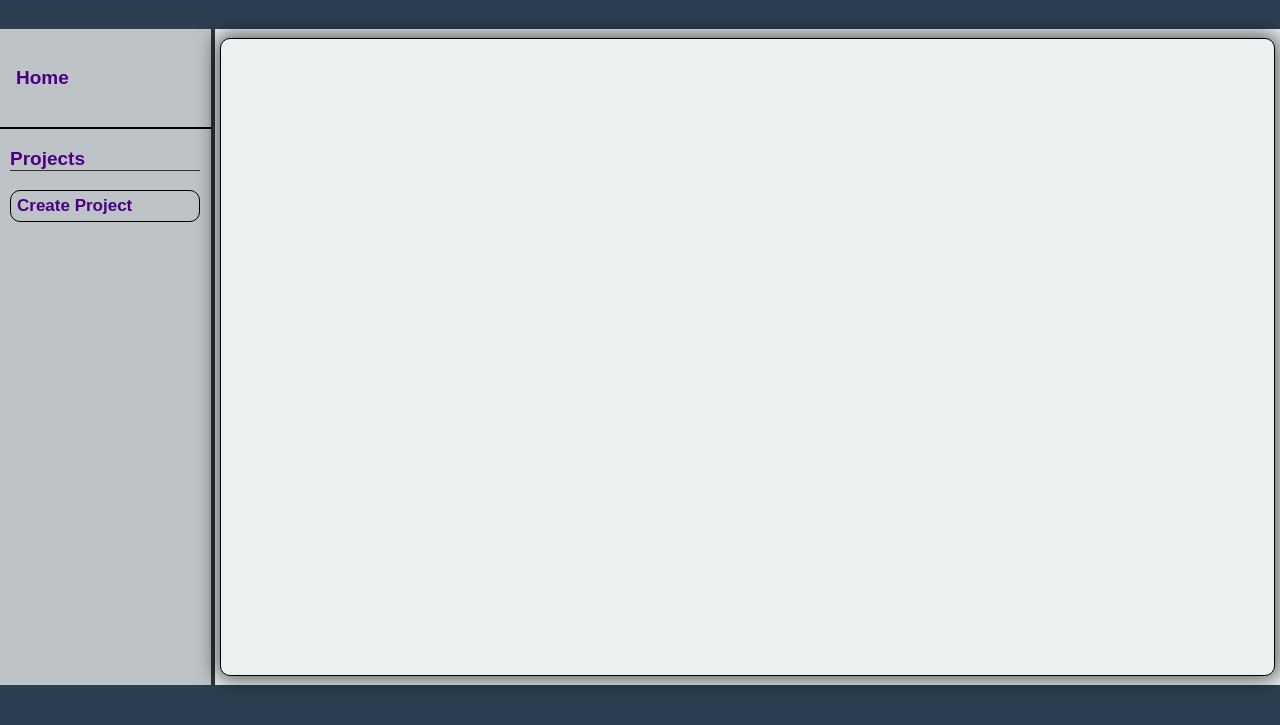
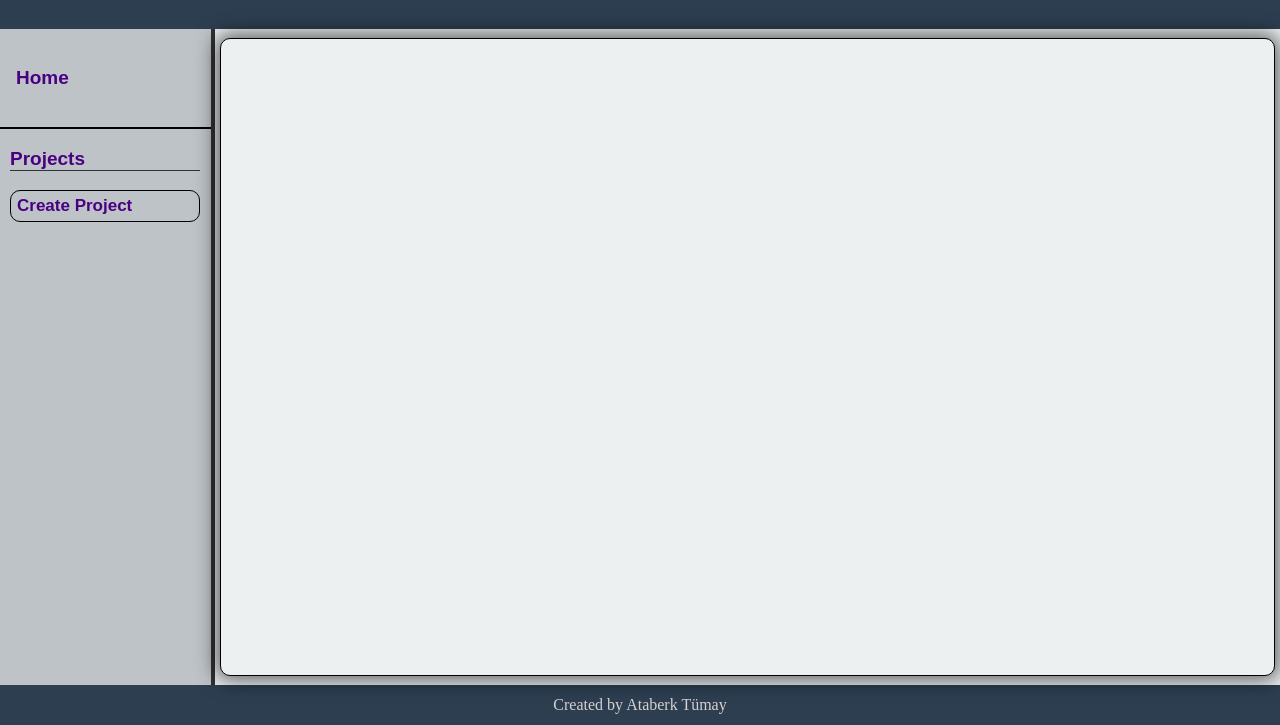
Before and after one commit to EmptyBox12/todo-list, a website built with webpack: page dist/index.html in a window 1280 px wide. Shown: the part 75-800 px from the top of the page. Built offline with nearby package versions, Linux system fonts and the light colour scheme.

Commit message:
Update index.html

```diff
--- a/dist/index.html
+++ b/dist/index.html
@@ -107,7 +107,7 @@
         </div>
     </div>
 
-    <div id="footer"></div>
+    <div id="footer">Created by Ataberk Tümay</div>
 
 
     <script src="main.js"></script>
```
